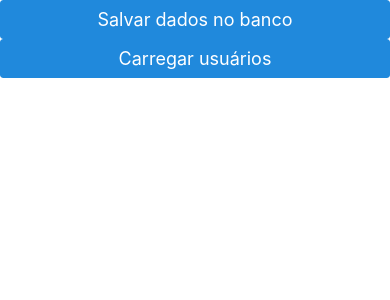
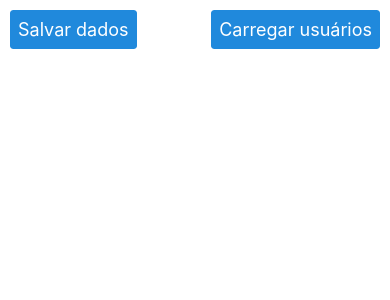
Before and after one commit to phcbarros/Poc-BD-RN, a React Native app: screen / in a window 390 px wide. Shown: the top 300 px of the page. Built offline with nearby package versions, Linux system fonts and the light colour scheme.

Commit message:
Criando poc com RealmDB - 3 melhoria no estilo da lista de usuários

```diff
--- a/index.js
+++ b/index.js
@@ -5,5 +5,4 @@
 import { AppRegistry } from 'react-native'
 import App from './src/App'
 import { name as appName } from './app.json'
-
 AppRegistry.registerComponent(appName, () => App)
--- a/src/App.js
+++ b/src/App.js
@@ -1,7 +1,12 @@
 import React, { useState } from 'react'
-import { FlatList, View } from 'react-native'
-import { Button, ListItem, Text } from 'react-native-elements'
-import { SafeAreaProvider, SafeAreaView } from 'react-native-safe-area-context'
+import {
+  FlatList,
+  View,
+  StyleSheet,
+  SafeAreaView,
+  TouchableHighlight,
+} from 'react-native'
+import { Avatar, Button, ListItem, Text } from 'react-native-elements'
 import { getRealm } from './services/realm'
 
 async function getUsers() {
@@ -97,17 +102,32 @@ export default function App() {
 
   function renderUsers({ item }) {
     return (
-      <ListItem>
+      <TouchableHighlight onPress={() => {}}>
+        <ListItem bottomDivider>
+          <Avatar
+            icon={{
+              name: 'user',
+              color: 'gray',
+              type: 'font-awesome',
+              size: 40,
+            }}
+            rounded
+          />
+          <ListItem.Content>
             <ListItem.Title>{item.name}</ListItem.Title>
+            <ListItem.Subtitle>{item.email}</ListItem.Subtitle>
+          </ListItem.Content>
         </ListItem>
+      </TouchableHighlight>
     )
   }
 
   return (
-    <SafeAreaProvider>
-      <SafeAreaView edges={['top']}>
-        <Button title="Salvar dados no banco" onPress={() => saveData()} />
+    <SafeAreaView style={styles.container}>
+      <View style={styles.buttonContainer}>
+        <Button title="Salvar dados" onPress={() => saveData()} />
         <Button title="Carregar usuários" onPress={() => loadUsers()} />
+      </View>
       <View>
         {users.length ? <Text h3>Lista de usuários</Text> : null}
         <FlatList
@@ -117,6 +137,17 @@ export default function App() {
         />
       </View>
     </SafeAreaView>
-    </SafeAreaProvider>
   )
 }
+
+const styles = StyleSheet.create({
+  container: {
+    flex: 1,
+    margin: 10,
+  },
+  buttonContainer: {
+    flexDirection: 'row',
+    justifyContent: 'space-between',
+    marginBottom: 20,
+  },
+})
```
Lines whose indentation alone changed are shown as unchanged.
